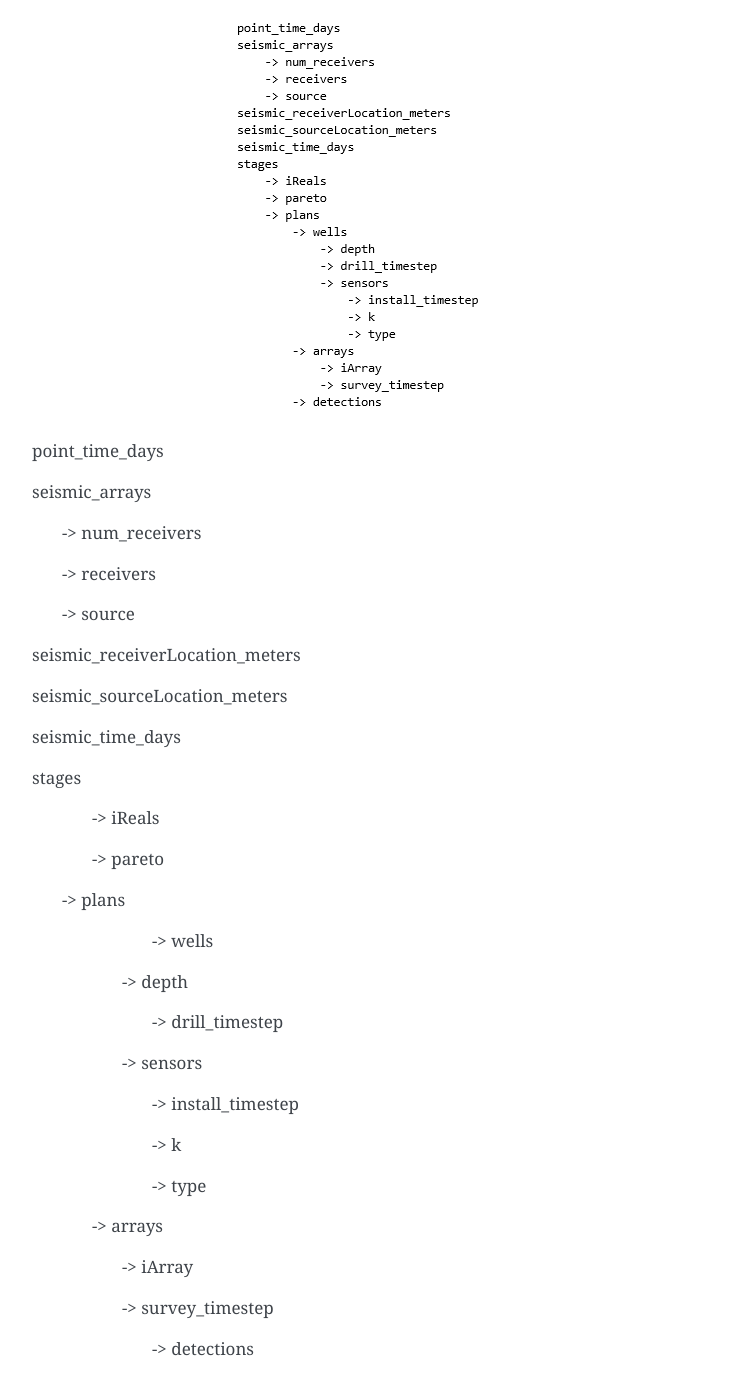
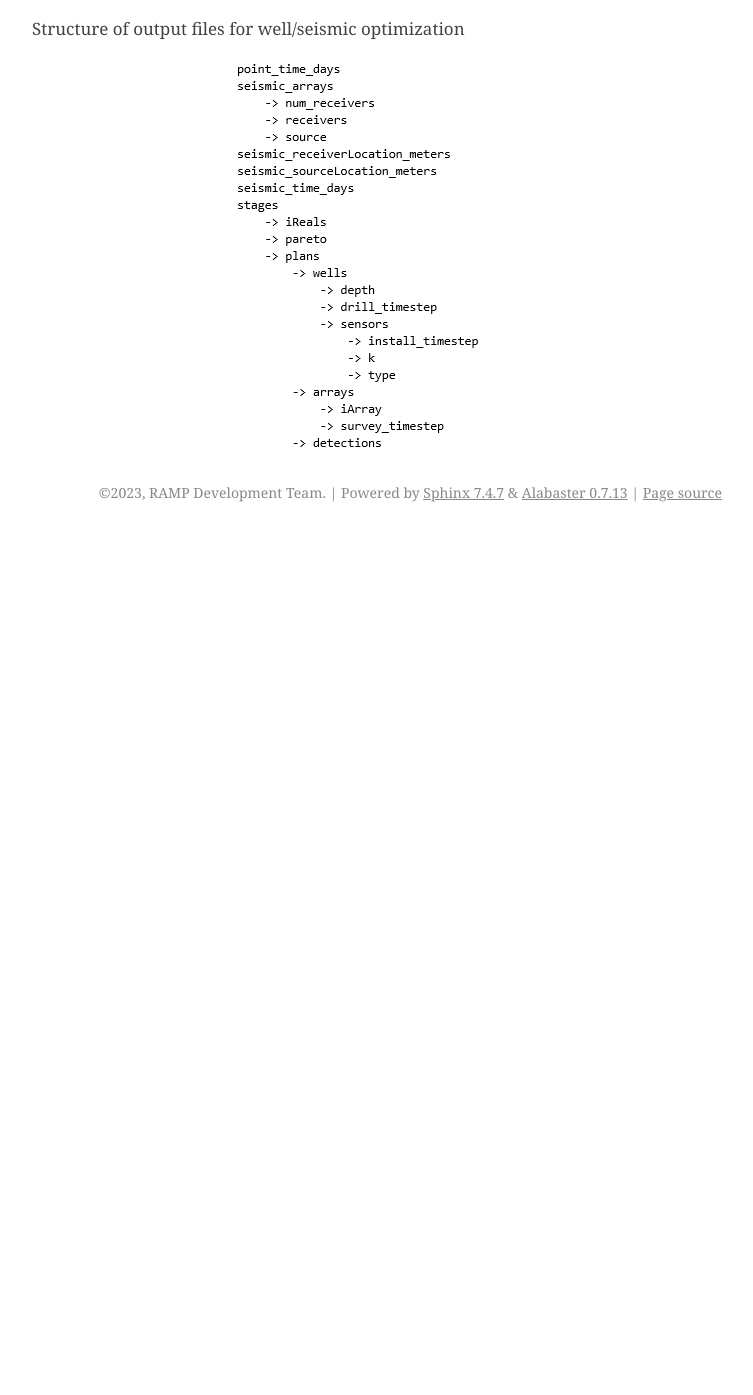
Before and after one commit to ShaparakSalek/RAMP, a Sphinx documentation site: the page built from documentation/use_cases/source/use_case1.rst, in a window 1280 px wide and 1400 px high, scrolled down 10618 px. Shown: the top 1395 px of the window, without its empty margins (388-1141 px from the left). Built offline with Sphinx 7.4.7, drawn with Linux system fonts in a browser that asks for light colours; after the commit the page ends 11150 px from its top, so only the background shows below that.

Commit message:
Update use_case1.rst

```diff
--- a/documentation/use_cases/source/use_case1.rst
+++ b/documentation/use_cases/source/use_case1.rst
@@ -402,55 +402,8 @@ Each sensor includes the depth (as an index value k, not meters) within the well
 Under the list of arrays, each array is defined using an index of which input array it refers to ("iArray"), and the timestep
 at which the survey was done ("survey_timestep").
 
+Structure of output files for well/seismic optimization
+
 .. image:: images/uc1/well_seismic_output_structure.png
    :align: center
    :alt: Structure of output files for well/seismic optimization
-
-
-
-
-point_time_days
-
-seismic_arrays
-
-    -> num_receivers
-
-    -> receivers
-
-    -> source
-
-seismic_receiverLocation_meters
-
-seismic_sourceLocation_meters
-
-seismic_time_days
-
-stages
-
-	-> iReals
-
-	-> pareto
-
-    -> plans
-
-		-> wells
-
-            -> depth
-
-			-> drill_timestep
-
-            -> sensors
-
-                -> install_timestep
-
-                -> k
-
-                -> type
-
-        -> arrays
-
-            -> iArray
-
-            -> survey_timestep
-
-   		-> detections
```
